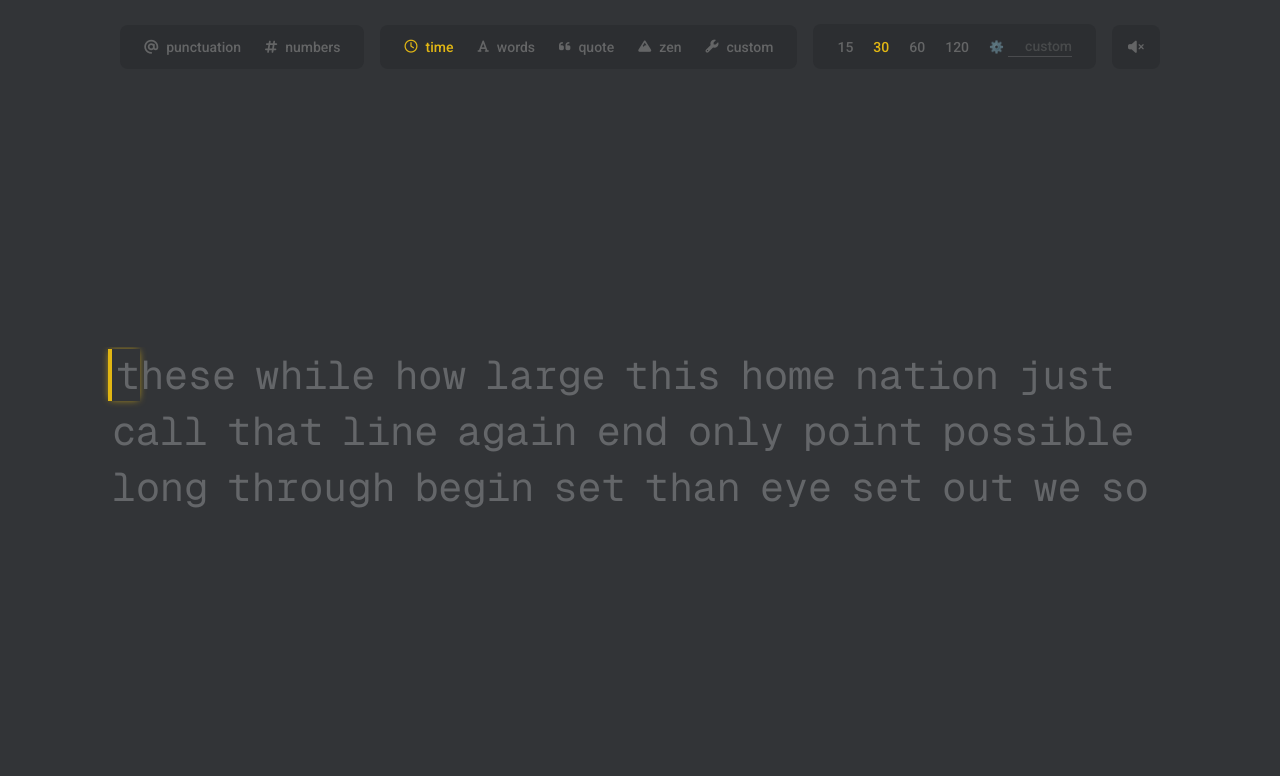
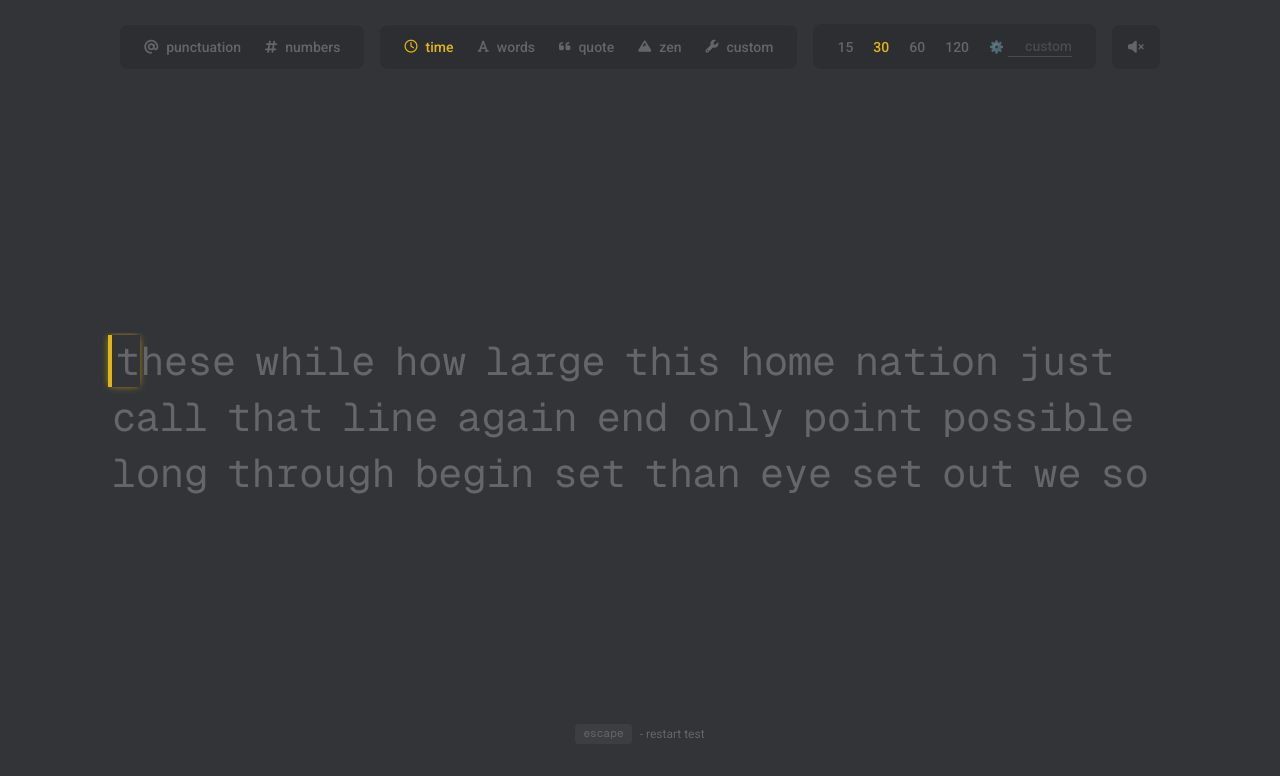
Before and after one commit to DeiruChero/Typing-App, a Next.js app: page / in a window 1280 px wide. Shown: the top 776 px of the page. Built offline with nearby package versions, Linux system fonts and the light colour scheme.

Commit message:
added bottom text displaying restart test.

```diff
--- a/app/globals.css
+++ b/app/globals.css
@@ -174,3 +174,16 @@ input[type="number"] {
     filter: blur(0);
   }
 }
+
+/* --- KEYBOARD HINT STYLES (like monkeytype's <key> chips) --- */
+.key-hint {
+  display: inline-block;
+  background-color: #3c3e41;
+  /* slightly lighter than the page bg */
+  color: var(--color-sub);
+  border-radius: 0.25rem;
+  padding: 0.2rem 0.5rem;
+  font-size: 0.7rem;
+  font-family: var(--font-mono);
+  line-height: 1.2;
+}
--- a/app/page.tsx
+++ b/app/page.tsx
@@ -574,6 +574,14 @@ export default function Home() {
 
       {/* 3. BOTTOM STATS */}
       <div className="w-full px-6 md:px-[8vw] pb-6">
+
+        {/* KEYBOARD HINTS (exactly like monkeytype) */}
+        <div className="flex flex-col items-center gap-2 mb-8 text-xs text-[#646566]">
+          <div className="flex items-center gap-2">
+            <kbd className="key-hint">escape</kbd>
+            <span>- restart test</span>
+          </div>
+        </div>
         <div className="flex justify-between items-center mt-6 text-sm text-[#646566]">
           <div>
             {isTestActive && !isPaused && mode === "time" && (
```
